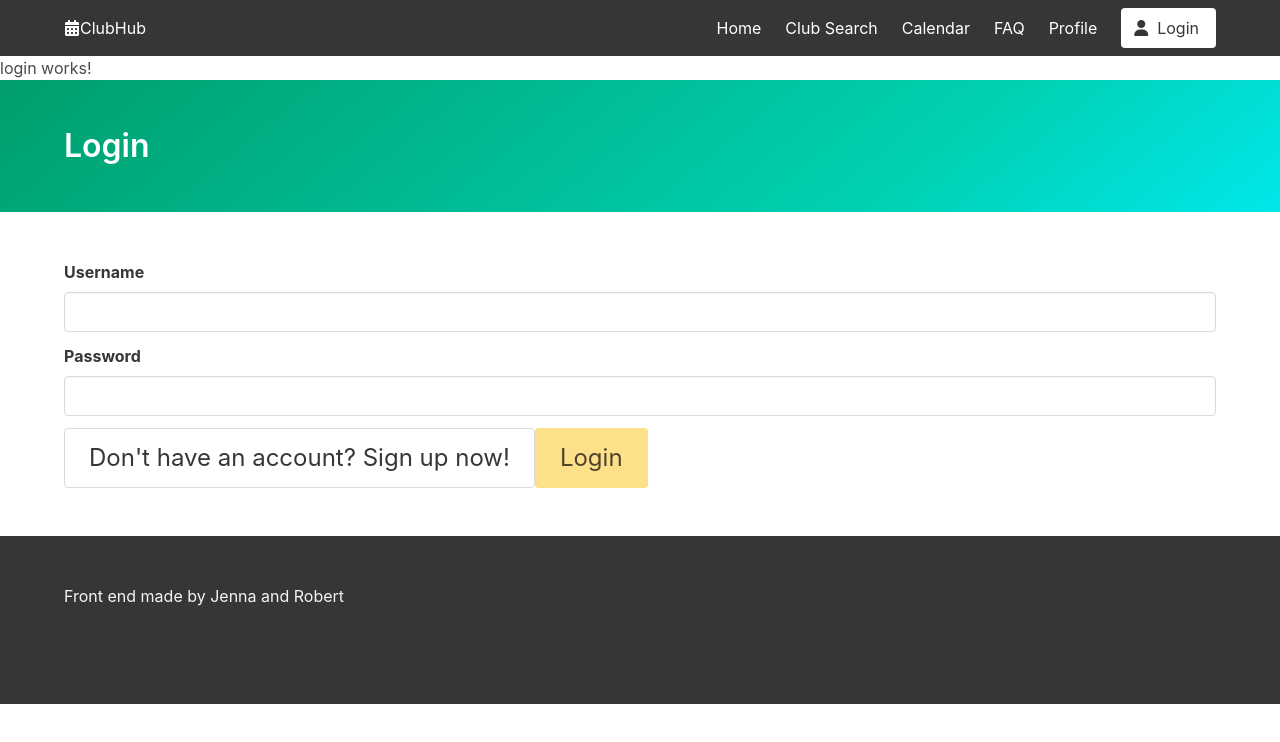
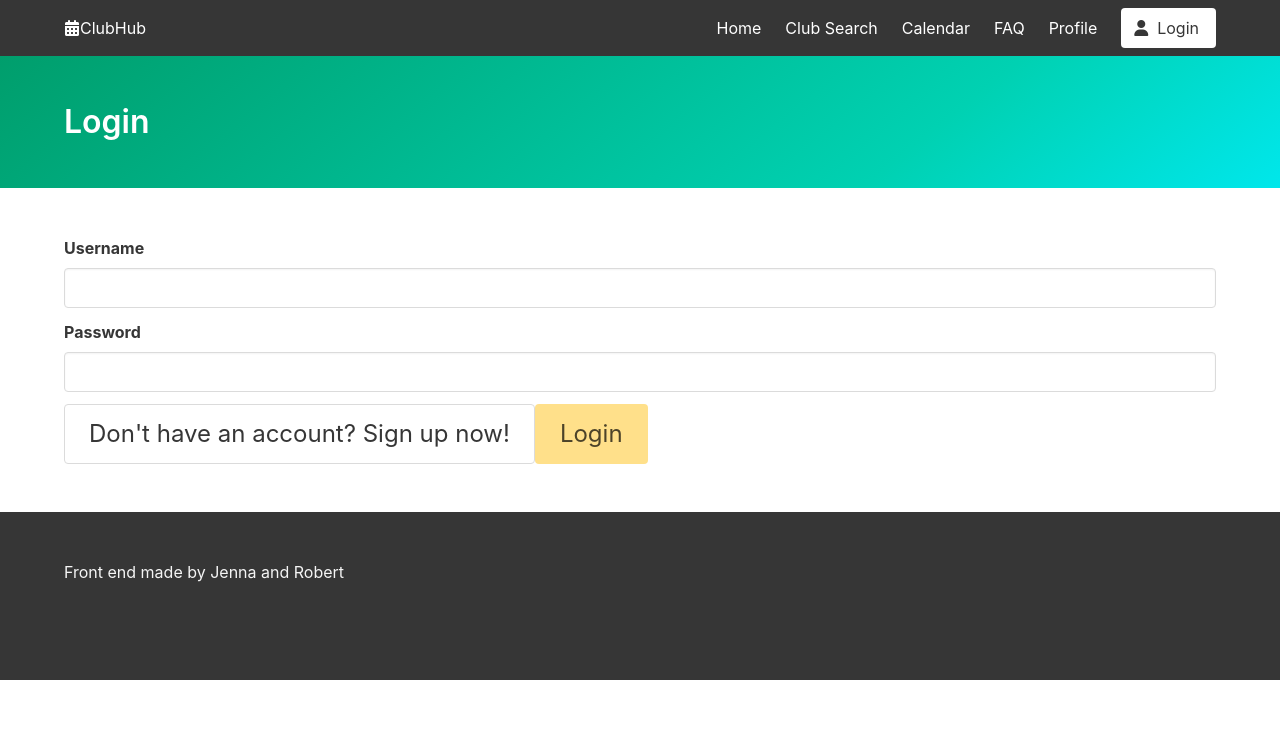
Before and after one commit to r3noble/ClubHub, an Angular app in the folder client/: page /login in a window 1280 px wide. Shown: the top 742 px of the page. Built offline with nearby package versions, Linux system fonts and the light colour scheme.

Commit message:
deleted login works message

```diff
--- a/client/src/app/login/login.component.html
+++ b/client/src/app/login/login.component.html
@@ -1,4 +1,4 @@
-<p>login works!</p>
+
 <section class="hero is-primary is-bold">
     <div class="hero-body">
         <div class="container">
```
